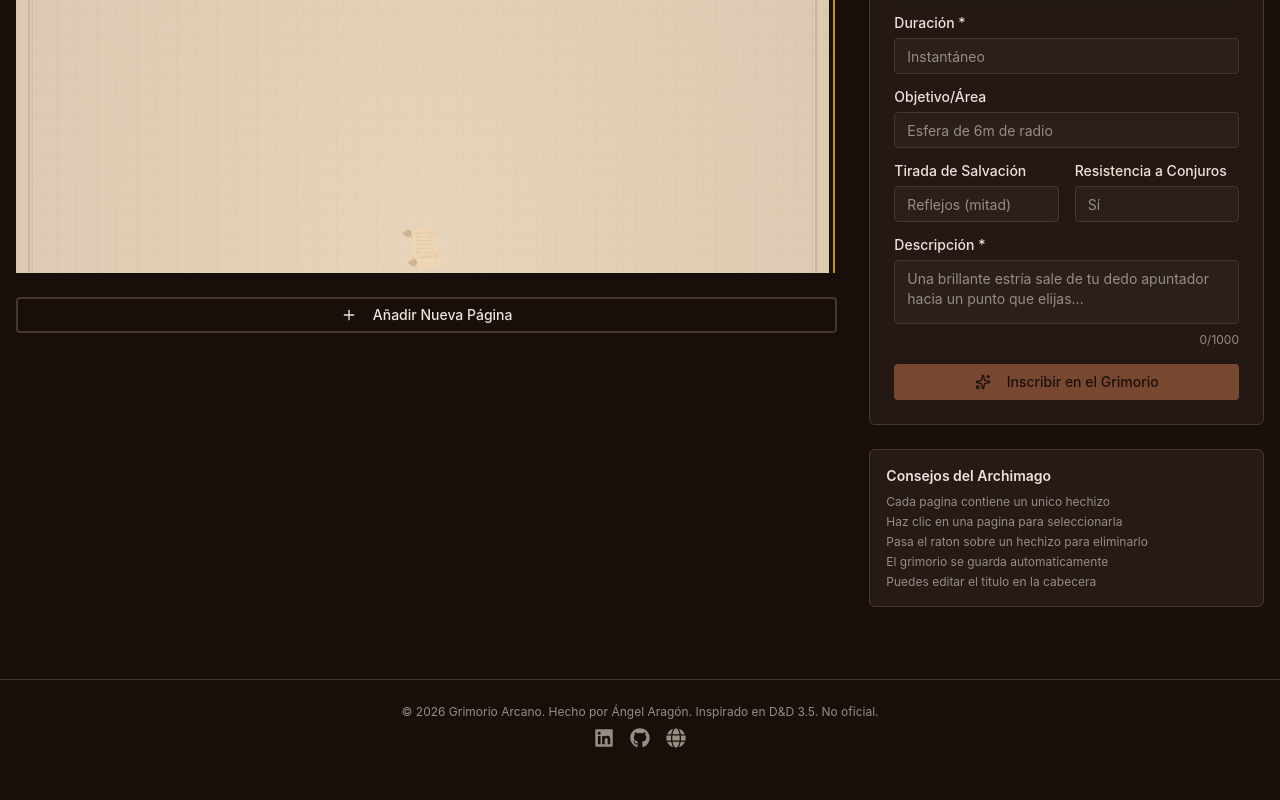
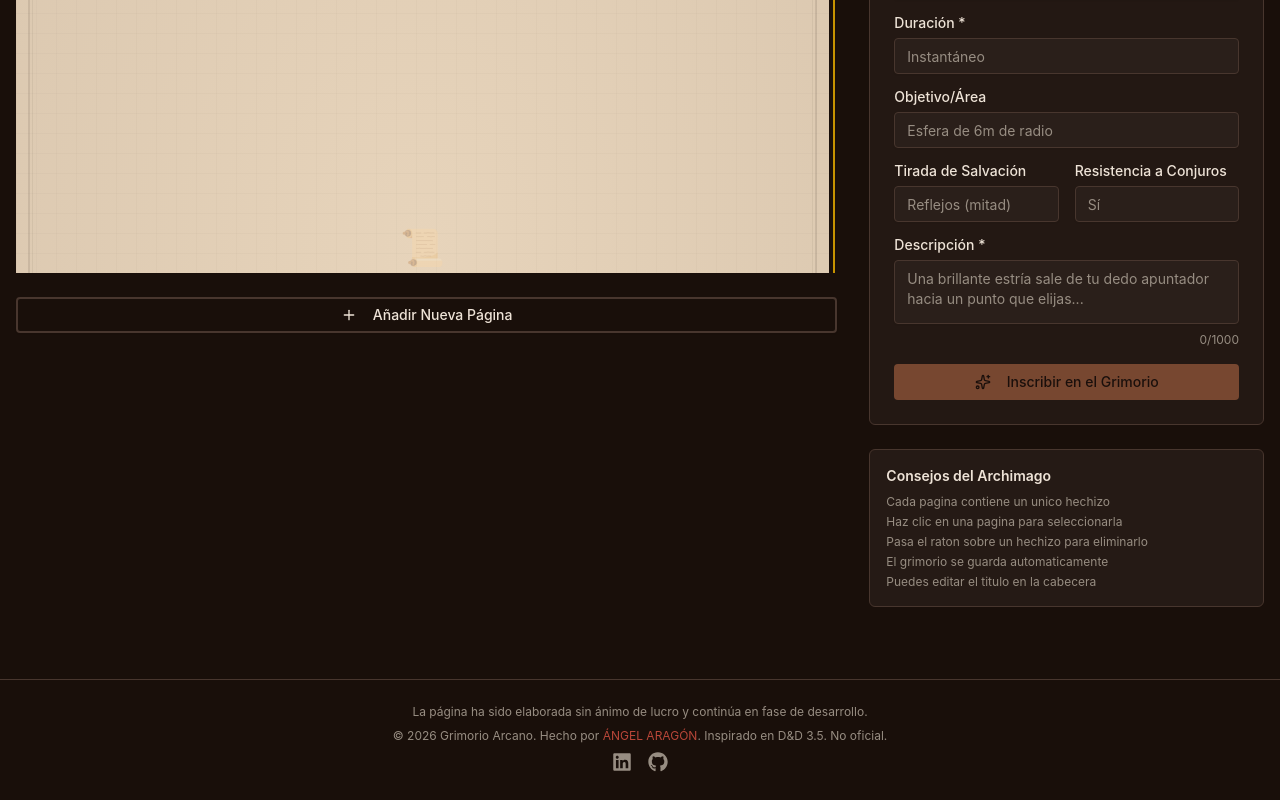
Before and after one commit to Algol95/ScrollSpell-DnD3.5, a React (Vite) app: page / in a window 1280 px wide. Shown: the part 480-1280 px from the top of the page. Before the commit the page ends 1256 px from the top, so only its background shows below. Built offline with nearby package versions, Linux system fonts and the light colour scheme.

Commit message:
feat: actualizar enlaces y mejorar contenido en el pie de página

```diff
--- a/src/components/Footer.tsx
+++ b/src/components/Footer.tsx
@@ -3,21 +3,25 @@ import { FaGithub, FaLinkedin, FaGlobe } from "react-icons/fa";
 export function Footer() {
   return (
     <footer className="w-full py-6 mt-10 text-center text-xs text-muted-foreground border-t border-border bg-background/80 flex flex-col items-center gap-2">
-      <span>
+      <p>
+        La página ha sido elaborada sin ánimo de lucro y continúa en fase de
+        desarrollo.
+      </p>
+      <p>
         &copy; {new Date().getFullYear()} Grimorio Arcano. Hecho por{" "}
         <a
-          href="https://www.linkedin.com/in/angel-aragon"
+          href="https://www.linkedin.com/in/angel-dev-aragon"
           target="_blank"
           rel="noopener noreferrer"
-          className="hover:text-gold transition-colors"
+          className="hover:text-gold transition-colors text-accent uppercase"
         >
           Ángel Aragón
         </a>
         . Inspirado en D&D 3.5. No oficial.
-      </span>
+      </p>
       <div className="flex items-center gap-4 justify-center mb-1">
         <a
-          href="https://www.linkedin.com/in/tu-linkedin" // Cambia por tu URL
+          href="https://www.linkedin.com/in/angel-dev-aragon"
           target="_blank"
           rel="noopener noreferrer"
           className="hover:text-gold transition-colors"
@@ -26,7 +30,7 @@ export function Footer() {
           <FaLinkedin className="h-5 w-5" />
         </a>
         <a
-          href="https://github.com/tu-github" // Cambia por tu URL
+          href="https://github.com/Algol95"
           target="_blank"
           rel="noopener noreferrer"
           className="hover:text-gold transition-colors"
@@ -35,10 +39,10 @@ export function Footer() {
           <FaGithub className="h-5 w-5" />
         </a>
         <a
-          href="https://tu-portfolio.com" // Cambia por tu URL
+          href="#"
           target="_blank"
           rel="noopener noreferrer"
-          className="hover:text-gold transition-colors"
+          className="hover:text-gold transition-colors hidden"
           aria-label="Portfolio"
         >
           <FaGlobe className="h-5 w-5" />
```
